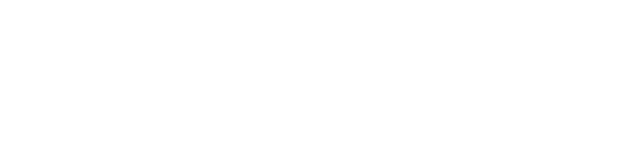
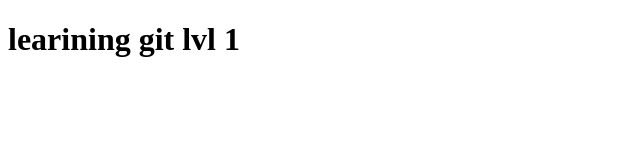
Before and after one commit to demorest49de/learn_git, a plain HTML site: page index.html in a window 1280 px wide. Shown: the whole page, without its empty margins (0-640 px from the left). Drawn offline with Linux system fonts and the light colour scheme.

Commit message:
all udpated

```diff
--- a/index.html
+++ b/index.html
@@ -5,6 +5,6 @@
 		<title>Learn git</title>
 </head>
 <body>
-
+<h1>learining git lvl 1</h1>
 </body>
 </html>
```
Also changed, not shown: 1 other file.
